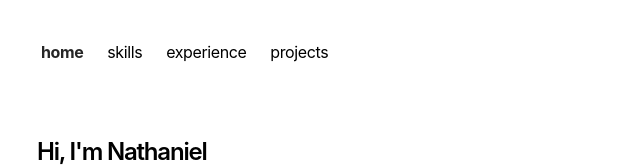
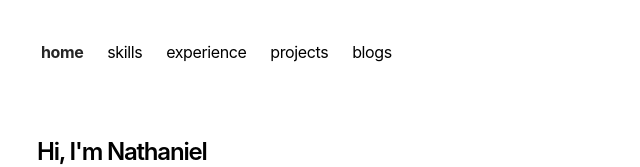
Before and after one commit to nnwetzel/portfolio, a Next.js app: page / in a window 1280 px wide. Shown: the top 167 px of the page, without its empty margins (315-955 px from the left). Built offline with nearby package versions, Linux system fonts and the light colour scheme.

Commit message:
Test blogs

```diff
--- a/app/components/nav.tsx
+++ b/app/components/nav.tsx
@@ -14,6 +14,9 @@ const navItems = {
   '/projects': {
     name: 'projects',
   },
+  '/blogs': {
+    name: 'blogs',
+  }
 };
 
 export function Navbar() {
```
